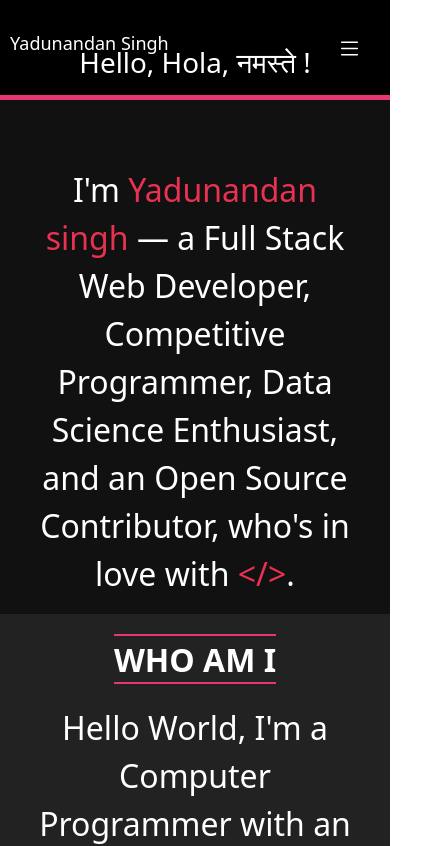
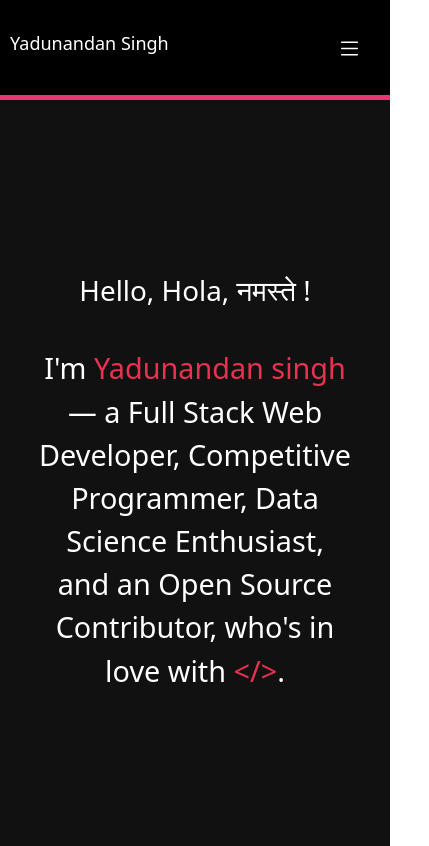
Before and after one commit to YadunandanSingh/Yaduportfolio, a React (Create React App) app: page / in a window 390 px wide. Shown: the top 846 px of the page, 429 px wide, since content can reach past the window. Built offline with nearby package versions, Linux system fonts and the light colour scheme.

Commit message:
make correction in reponcevi

```diff
--- a/src/pages/home.js
+++ b/src/pages/home.js
@@ -18,7 +18,7 @@ function Home() {
           </b>
         </div>
         <div class="wrk-itro-body">
-          <p >Hello World, I'm a Computer Programmer with an interest in Web Development,Competitive Programming, and
+          <p >Hello World, I'm a Computer Programmer with an interest in Web Development, Competitive Programming, and
             Data Science. I've been working as a Software Developer
             for the last 1 Years with self experience. Apart from my profession, I've a serious passion of teaching and spreading knowledge to mankind.</p>
         </div>
--- a/src/pages/pages.css
+++ b/src/pages/pages.css
@@ -2,7 +2,7 @@
 
 .Home-main {
     width: 100%;
-    height: 250vh;
+    /* height: 250vh; */
     color: white;
     background-color: #111111;
     display: flex;
@@ -25,7 +25,7 @@
 
 .Home-header {
     width: 100%;
-    height: 200px;
+    /* height: 200px; */
     display: flex;
     justify-content: center;
     align-items: center;
@@ -45,7 +45,7 @@
 
 .wrok_intro {
     width: 100%;
-    height: 90vh;
+    /* height: 90vh; */
     background-color: #222222;
     display: flex;
     justify-content: flex-start;
@@ -84,7 +84,7 @@
 
 .what_i_do {
     width: 100%;
-    height: 100vh;
+    /* height: 100vh; */
     background-image: url("../media/bgimg.jpg");
     background-position: center;
     background-repeat: no-repeat;
@@ -481,27 +481,34 @@
 @media only screen and (max-width: 466px) {
 
     /* For mobile phones: */
-    .Home-main {
+    /* .Home-main {
         height: 345vh;
-    }
+    } */
 
     .home-body {
-        margin-top: -40%;
-        height: 50%;
+        margin-top: -20%;
+        /* height: 50%; */
+
+    }
+    .intro p {
+        /* background-color: aqua; */
+        font-size: 180%;
+        padding-top: 10%;
     }
 
     .Home-header {
-        margin-top: 30%;
+        margin-top:30%;
+
     }
-
+/*
     .wrok_intro {
         height: 100vh;
-    }
+    } */
 
-    .what_i_do {
-        /* width: 100%; */
+    /* .what_i_do {
+        width: 100%;
         height: 250vh;
-    }
+    } */
 
     .dev-tool {
         flex-direction: column;
```
